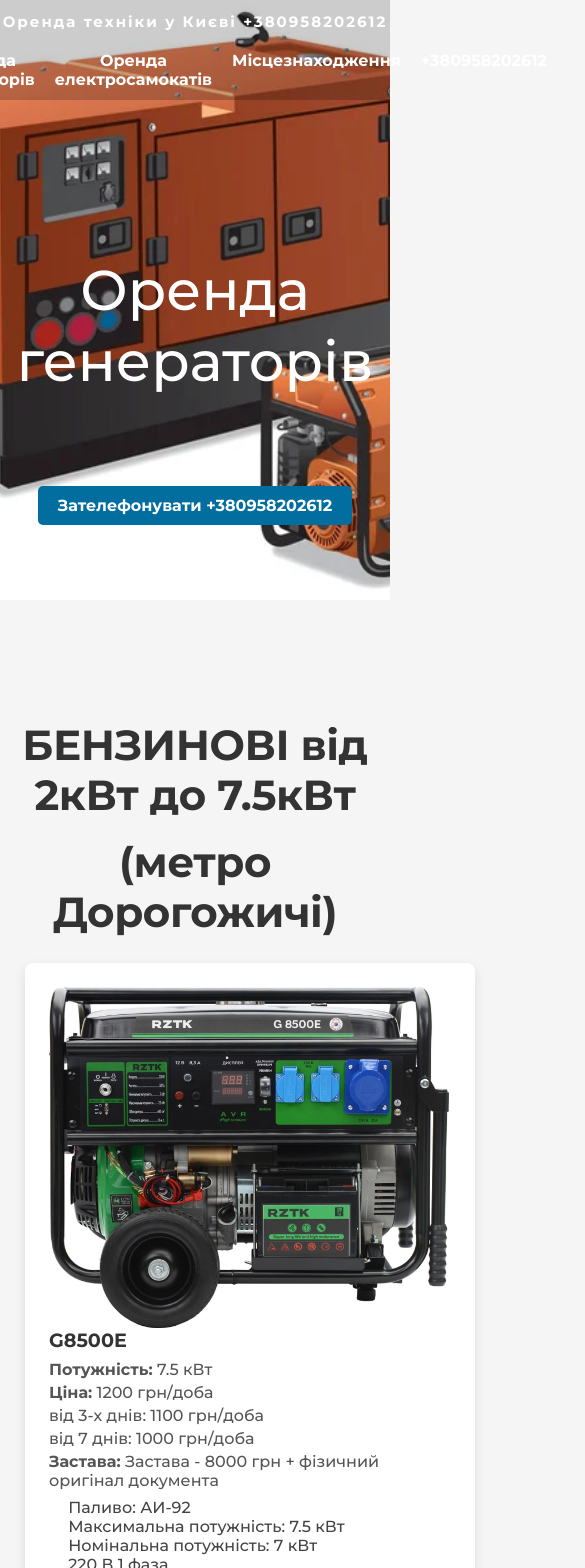
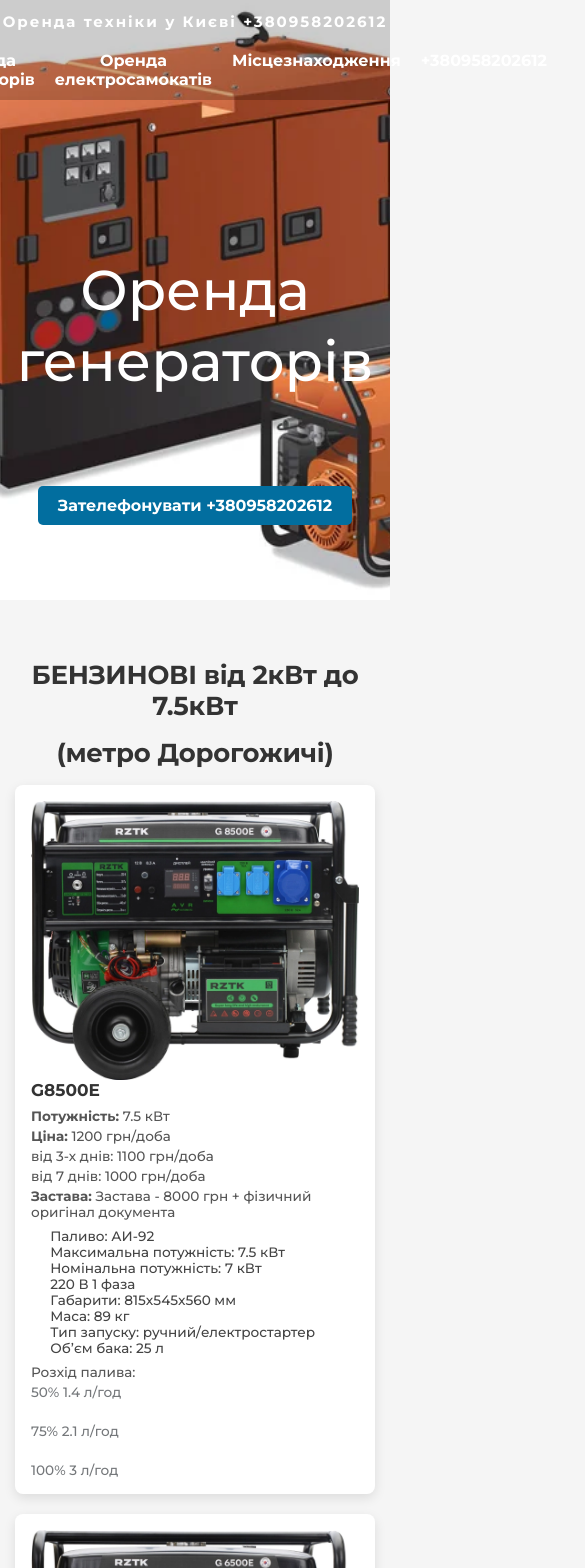
Before and after one commit to Oleksandr-Alex-02/ps5.uno, a Next.js app: page /generator in a window 390 px wide. Shown: the top 1568 px of the page, 585 px wide, since content can reach past the window. Built offline with nearby package versions, Linux system fonts and the light colour scheme.

Commit message:
CSS-Generators

```diff
--- a/app/generator/generator.module.css
+++ b/app/generator/generator.module.css
@@ -49,10 +49,13 @@
 
 .tel_blok {
     display: flex;
-    align-items: flex-end;
-    justify-content: center;
+    align-items: center;
+    justify-content: space-around;
     flex-direction: row;
-    gap: 350px;
+
+    @media (max-width: 715px) {
+        flex-direction: column;
+    }
 }
 
 .tel {
--- a/components/Address/Address.module.css
+++ b/components/Address/Address.module.css
@@ -22,7 +22,7 @@
 }
 
 .pickup_map {
-    width: 600px;
+    width: 100%;
     max-width: 600px;
     height: 400px;
     border-radius: 8px;
--- a/components/Generators/GeneratorCard/GeneratorCard.tsx
+++ b/components/Generators/GeneratorCard/GeneratorCard.tsx
@@ -32,7 +32,7 @@
 
 const GeneratorCard = ({ gen }: GeneratorCardProps) => {
     return (
-        <div className="card">
+        <div>
             <Image
                 src={gen.image ?? "/generators/electric-power-generator.webp"}
                 alt={gen.model ?? "Generator preview"}
--- a/components/Generators/GeneratorList.module.css
+++ b/components/Generators/GeneratorList.module.css
@@ -20,14 +20,13 @@
     line-height: 1.2;
     letter-spacing: -0.01em;
     text-align: center;
-    /* color: var(--color-scheme-1-text); */
 }
 
 .card {
     background: #fff;
     border-radius: 8px;
     box-shadow: 0 4px 12px rgba(0, 0, 0, 0.1);
-    padding: 1.5rem;
+    padding: 24px;
     transition: transform 0.2s ease, box-shadow 0.2s ease;
 }
 
@@ -36,14 +35,18 @@
     box-shadow: 0 6px 16px rgba(0, 0, 0, 0.15);
 }
 
+.card Img {
+    max-width: 100%;
+}
+
 .card h3 {
-    margin-bottom: 0.5rem;
-    font-size: 1.2rem;
+    margin-bottom: 8px;
+    font-size: 19px;
     color: #333;
 }
 
 .card p {
-    margin: 0.25rem 0;
+    margin: 4px 0;
     color: #555;
 }
 
@@ -57,5 +60,48 @@
     display: block;
     margin-top: 0.25rem;
     font-size: 0.9rem;
-    color: #666;
+    color: #75787b;
 }
+
+/* планшети */
+@media (max-width: 990px) {
+    .grid {
+        grid-template-columns: repeat(auto-fill, minmax(318px, 1fr));
+        gap: 24px;
+        padding: 20px;
+    }
+
+    .title {
+        font-size: 32px;
+        margin-top: 80px;
+    }
+}
+
+/* мобільні */
+@media (max-width: 480px) {
+    .grid {
+        grid-template-columns: 1fr;
+        /* одна колонка */
+        gap: 20px;
+        padding: 15px;
+    }
+
+    .title {
+        font-size: 26px;
+        margin-top: 60px;
+    }
+
+    .card {
+        padding: 16px;
+    }
+
+    .card h3 {
+        font-size: 17px;
+    }
+
+    .card p,
+    .card ul,
+    .card span {
+        font-size: 0.85rem;
+    }
+}
```
